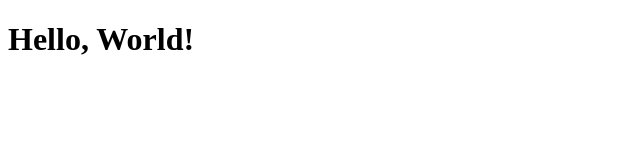
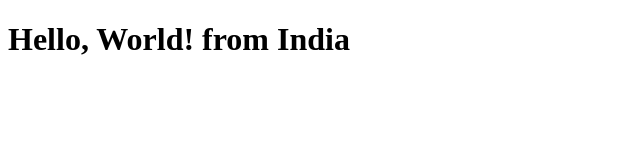
Before and after one commit to prane12/nuhvin-final-project, a plain HTML site: page index.html in a window 1280 px wide. Shown: the whole page, without its empty margins (0-640 px from the left). Drawn offline with Linux system fonts and the light colour scheme.

Commit message:
adding the changes to index.html

```diff
--- a/index.html
+++ b/index.html
@@ -4,6 +4,6 @@
     <title>Hello World 1</title>
   </head>
   <body>
-    <h1>Hello, World!</h1>
+    <h1>Hello, World! from India</h1>
   </body>
 </html>
```
